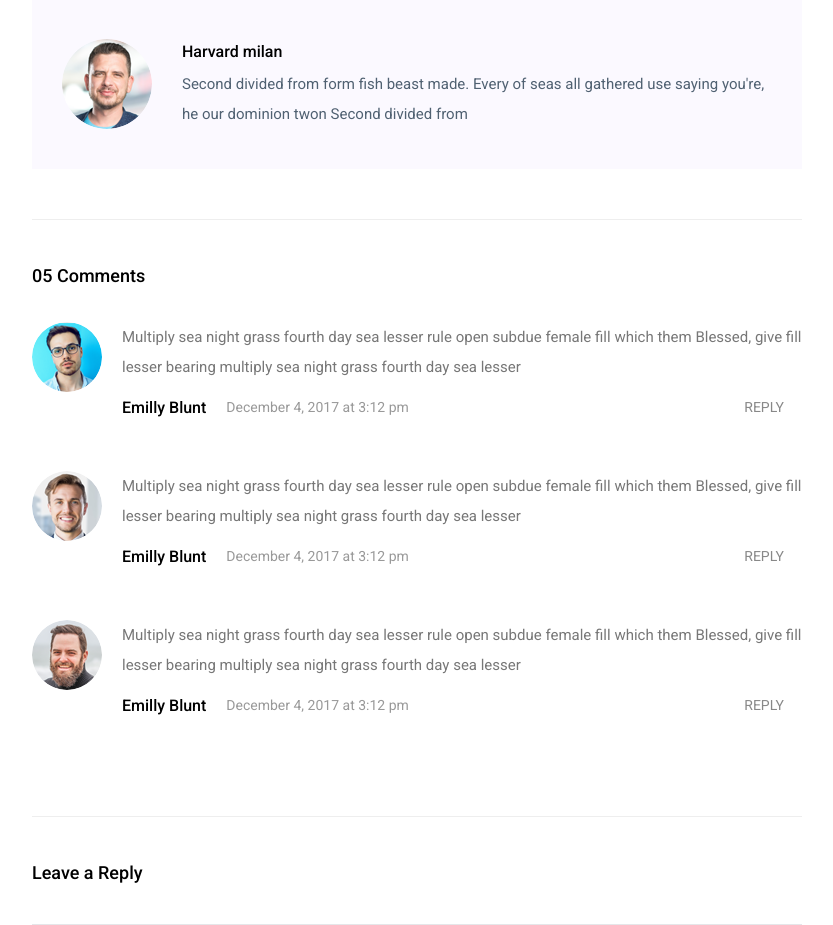
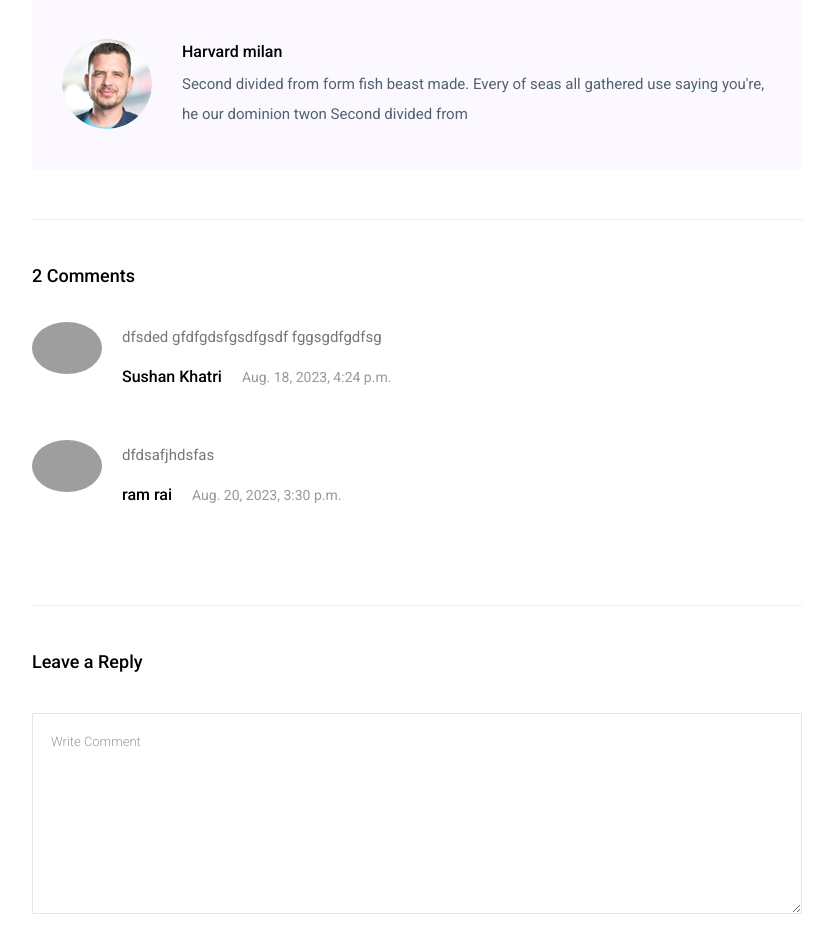
Before and after one commit to KhatriSuson/django_newspaper_site, a Django app: page /post-detail/1/ in a window 1280 px wide. Shown: the part 1577-2502 px from the top of the page, without its empty margins (23-856 px from the left). Run offline with Django 4.2, Linux system fonts and the light colour scheme; data comes from the database, SQL or seed files in the repository; both versions use the stored data as it was after the commit; some libraries are stand-ins or nearby versions; grey boxes are pictures that could not be loaded.

Commit message:
Initail Commit

```diff
--- a/newspaper/urls.py
+++ b/newspaper/urls.py
@@ -10,4 +10,5 @@
     path("post-by-tag/<int:tag_id>/", views.PostByTagView.as_view(), name="post-by-tag",),
     path("post-detail/<int:pk>/", views.PostDetailView.as_view(), name="post-detail",),
     path("post-comment/", views.CommentView.as_view(), name="post-comment"),
+    path("post-search/", views.PostSearchView.as_view(), name = "post-search"),
 ]
--- a/newspaper/views.py
+++ b/newspaper/views.py
@@ -118,3 +118,29 @@
 
             post = Post.objects.get(pk=post_id)
             return render(request, "aznews/detail/detail.html", {"post":post, "form":form},)
+
+from django.core.paginator import Paginator, PageNotAnInteger
+from django.db.models import Q
+
+class PostSearchView(View):
+    template_name = "aznews/list/list.html"
+
+    def get(self, request, *args, **kwargs):
+        query = request.GET["query"]
+        post_list = Post.objects.filter((Q(title__icontains=query) | Q(content__icontains=query)) & Q(status="active") & Q(published_at__isnull=False)).order_by("-published_at")
+
+
+        # pagination start
+
+        page = request.GET.get("page", 1)
+        paginate_by = 3
+        paginator = Paginator(post_list, paginate_by)
+
+        try:
+            posts = paginator.page(page)
+        except PageNotAnInteger:
+            posts = paginator.page(1)
+
+            # paginaton end
+
+        return render(request, self.template_name, {"page_obj": posts, "query": query},)
--- a/templates/aznews/detail/left/comment_list.html
+++ b/templates/aznews/detail/left/comment_list.html
@@ -1,81 +1,29 @@
+{% load static %}
 <div class="comments-area">
-    <h4>05 Comments</h4>
+   <h4>{{ post.comment_set.count }} Comments</h4>
+   {% for comment in post.comment_set.all %}
    <div class="comment-list">
       <div class="single-comment justify-content-between d-flex">
          <div class="user justify-content-between d-flex">
             <div class="thumb">
-                <img src="assets/img/comment/comment_1.png" alt="">
+               <img src="{% static 'aznews/assets/img/comment/comment_1.jpg' %}" alt="{{ comment.email }}">
             </div>
             <div class="desc">
                <p class="comment">
-                   Multiply sea night grass fourth day sea lesser rule open subdue female fill which them
-                   Blessed, give fill lesser bearing multiply sea night grass fourth day sea lesser
+                  {{ comment.comment }}
                </p>
                <div class="d-flex justify-content-between">
                   <div class="d-flex align-items-center">
                      <h5>
-                         <a href="#">Emilly Blunt</a>
+                        <a href="#">{{ comment.name }}</a>
                      </h5>
-                      <p class="date">December 4, 2017 at 3:12 pm </p>
+                     <p class="date">{{ comment.created_at }}</p>
                   </div>
-                   <div class="reply-btn">
-                      <a href="#" class="btn-reply text-uppercase">reply</a>
+
                </div>
             </div>
          </div>
       </div>
    </div>
+   {% endfor %}
 </div>
-    <div class="comment-list">
-       <div class="single-comment justify-content-between d-flex">
-          <div class="user justify-content-between d-flex">
-             <div class="thumb">
-                <img src="assets/img/comment/comment_2.png" alt="">
-             </div>
-             <div class="desc">
-                <p class="comment">
-                   Multiply sea night grass fourth day sea lesser rule open subdue female fill which them
-                   Blessed, give fill lesser bearing multiply sea night grass fourth day sea lesser
-                </p>
-                <div class="d-flex justify-content-between">
-                   <div class="d-flex align-items-center">
-                      <h5>
-                         <a href="#">Emilly Blunt</a>
-                      </h5>
-                      <p class="date">December 4, 2017 at 3:12 pm </p>
-                   </div>
-                   <div class="reply-btn">
-                      <a href="#" class="btn-reply text-uppercase">reply</a>
-                   </div>
-                </div>
-             </div>
-          </div>
-       </div>
-    </div>
-    <div class="comment-list">
-       <div class="single-comment justify-content-between d-flex">
-          <div class="user justify-content-between d-flex">
-             <div class="thumb">
-                <img src="assets/img/comment/comment_3.png" alt="">
-             </div>
-             <div class="desc">
-                <p class="comment">
-                   Multiply sea night grass fourth day sea lesser rule open subdue female fill which them
-                   Blessed, give fill lesser bearing multiply sea night grass fourth day sea lesser
-                </p>
-                <div class="d-flex justify-content-between">
-                   <div class="d-flex align-items-center">
-                      <h5>
-                         <a href="#">Emilly Blunt</a>
-                      </h5>
-                      <p class="date">December 4, 2017 at 3:12 pm </p>
-                   </div>
-                   <div class="reply-btn">
-                      <a href="#" class="btn-reply text-uppercase">reply</a>
-                   </div>
-                </div>
-             </div>
-          </div>
-       </div>
-    </div>
- </div>
--- a/templates/aznews/list/list.html
+++ b/templates/aznews/list/list.html
@@ -7,7 +7,7 @@
         <div class="row">
             <div class="col-lg-8 mb-5 mb-lg-0">
                 <div class="blog_left_sidebar">
-                    {% include "aznews/list/left/post_list.html" %}
+                    {% include "aznews/list/left/post_list.html" with posts=page_obj %}
                     {% include "aznews/list/left/pegination.html" %}
 
 
--- a/templates/aznews/list/right/search.html
+++ b/templates/aznews/list/right/search.html
@@ -1,9 +1,9 @@
 <aside class="single_sidebar_widget search_widget">
-    <form action="#">
+    <form action="{% url 'post-search' %}" method="get">
         <div class="form-group">
             <div class="input-group mb-3">
                 <input type="text" class="form-control" placeholder='Search Keyword'
-                    onfocus="this.placeholder = ''" onblur="this.placeholder = 'Search Keyword'">
+                    onfocus="this.placeholder = ''" onblur="this.placeholder = 'Search Keyword'" name = "query" value="{{ query }}">
                 <div class="input-group-append">
                     <button class="btns" type="button"><i class="ti-search"></i></button>
                 </div>
```
Also changed, not shown: db.sqlite3, static/aznews/assets/comment/comment_1.png (added). Lines whose indentation alone changed are shown as unchanged.
